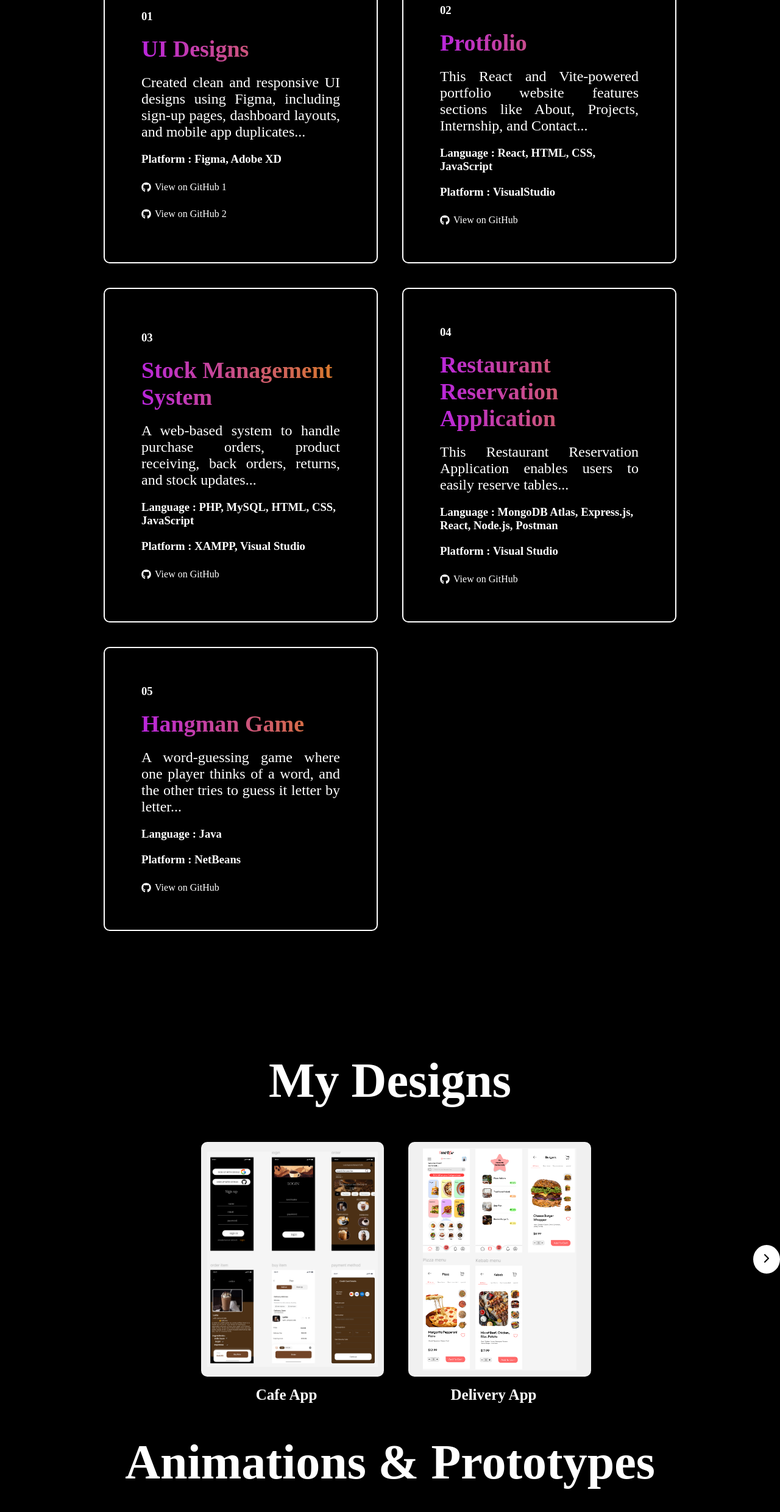
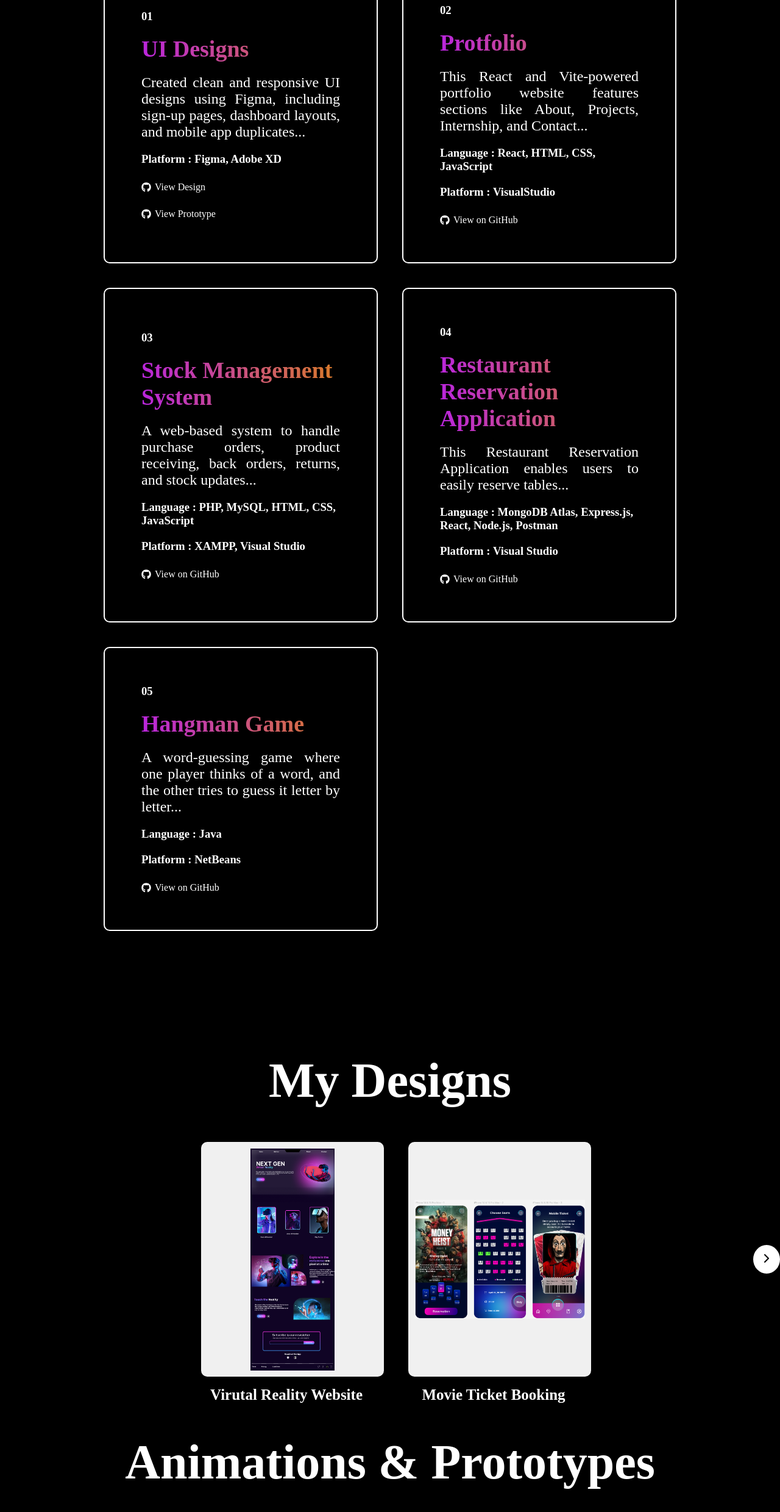
Before and after one commit to SelvaLakshmiKannan/Portfolio-Selva-Lakshmi-K, a React (Vite) app: page / in a window 1280 px wide. Shown: the part 3022-5502 px from the top of the page at 61% size. Built offline with nearby package versions, Linux system fonts and the light colour scheme.

Commit message:
Set up GitHub Pages deployment

```diff
--- a/src/Components/Design/Design.jsx
+++ b/src/Components/Design/Design.jsx
@@ -3,6 +3,8 @@ import "./Design.css";
 import { ChevronLeft, ChevronRight } from "lucide-react";
 
 import Cafe_App from "../../assets/Cafe_App.png";
+import Movie_Ticket_Booking from "../../assets/Movie_Ticket_Booking.png";
+import Figma_Logo from "../../assets/Figma_Logo.png";
 import Delivery_App from "../../assets/Delivery_App.png";
 import Saas_Dashboard from "../../assets/Saas_Dashboard.png";
 import FB_App from "../../assets/FB_App.png";
@@ -30,17 +32,23 @@ import Parallax_Scroll_Effect from "../../assets/Parallax_Scroll_Effect.mp4";
 import Netflix_Prototype from "../../assets/Netflix_Prototype.mp4";
 
 const designData = [
-  { img: Cafe_App, name: "Cafe App", animation: "fade-in" },
-  { img: Delivery_App, name: "Delivery App", animation: "slide-in-left" },
+  { img: VR_Website, name: "Virutal Reality Website", animation: "fade-in" },
+  {
+    img: Movie_Ticket_Booking,
+    name: "Movie Ticket Booking",
+    animation: "fade-in",
+  },
   { img: Saas_Dashboard, name: "Saas Dashboard", animation: "fade-in" },
   { img: User_Management, name: "User Management", animation: "fade-in" },
-  { img: VR_Website, name: "Virutal Reality Website", animation: "fade-in" },
   { img: FB_App, name: "Facebook App", animation: "zoom-out" },
+  { img: Delivery_App, name: "Delivery App", animation: "slide-in-left" },
+  { img: Food_Ordering_App, name: "Food Ordering App", animation: "fade-in" },
   { img: Netflix, name: "Netflix Layout", animation: "fade-in" },
+  { img: Figma_Logo, name: "Figma Logo", animation: "fade-in" },
+  { img: Gmail, name: "Gmail Desktop View", animation: "zoom-out" },
   { img: Music_App, name: "Music App", animation: "flip-in" },
-  { img: Gmail, name: "Gmail Desktop View", animation: "zoom-out" },
   { img: Login_Page, name: "Login & Registration Page", animation: "fade-in" },
-  { img: Food_Ordering_App, name: "Food Ordering App", animation: "fade-in" },
+  { img: Cafe_App, name: "Cafe App", animation: "fade-in" },
   {
     img: Mesh_Gradient_Design,
     name: "Mesh Gradient Design",
--- a/src/Components/Project/Project.jsx
+++ b/src/Components/Project/Project.jsx
@@ -20,7 +20,9 @@ const Project = () => {
               <h3>{project.Platform}</h3>
 
               {project.github && Array.isArray(project.github) ? (
-                project.github.map((link, i) => (
+                project.github.map((link, i) => {
+                  const labels = ["Design", "Prototype"];
+                  return (
                     <a
                       key={i}
                       href={link}
@@ -29,9 +31,10 @@ const Project = () => {
                       className="github-link"
                     >
                       <FaGithub className="github-icon" />
-                    <span>View on GitHub {i + 1}</span>
+                      <span>View {labels[i] || `Link ${i + 1}`}</span>
                     </a>
-                ))
+                  );
+                })
               ) : project.github ? (
                 <a
                   href={project.github}
```
Also changed, not shown: src/assets/Figma_Logo.png (added), src/assets/Movie_Ticket_Booking.png (added). Lines whose indentation alone changed are shown as unchanged.
